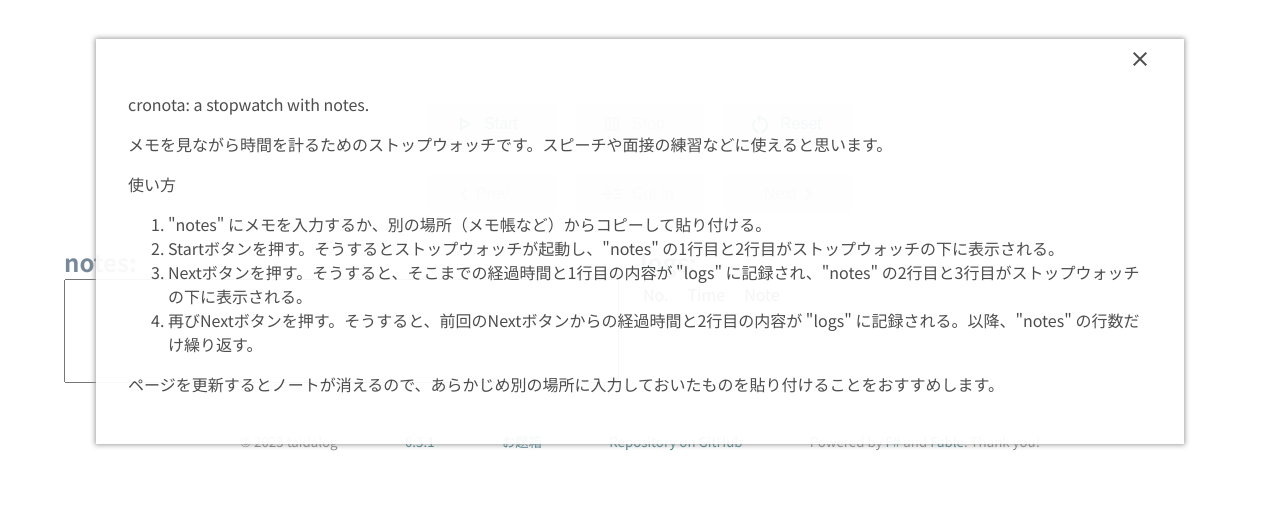
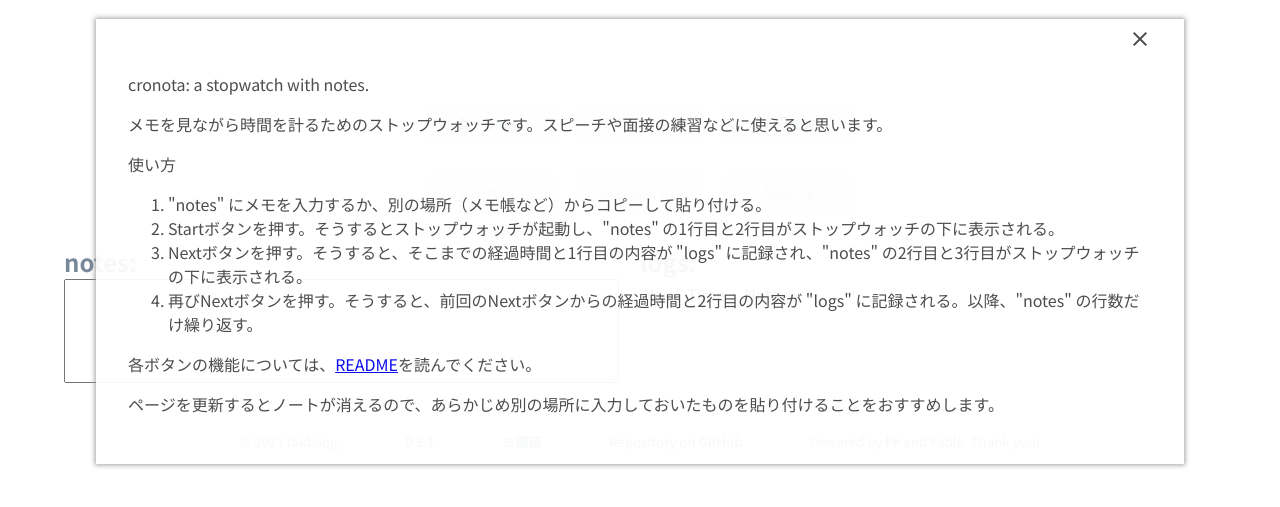
Before and after one commit to taidalog/cronota, a website: page docs/index.html in a window 1280 px wide. Both pictures are taken after a click on the element "help". Shown: the part 159-666 px from the top of the page. Drawn offline with nearby package versions, Linux system fonts and the light colour scheme; a web font is replaced by a local one.

Commit message:
Put a link to README in help window. #51
Now users can open README to learn about buttons on the page.

```diff
--- a/docs/index.html
+++ b/docs/index.html
@@ -149,6 +149,10 @@
             </ol>
             </p>
             <p>
+                各ボタンの機能については、<a href="https://github.com/taidalog/cronota/blob/main/README.ja.md"
+                    target="_blank">README</a>を読んでください。
+            </p>
+            <p>
                 ページを更新するとノートが消えるので、あらかじめ別の場所に入力しておいたものを貼り付けることをおすすめします。
             </p>
         </div>
```
